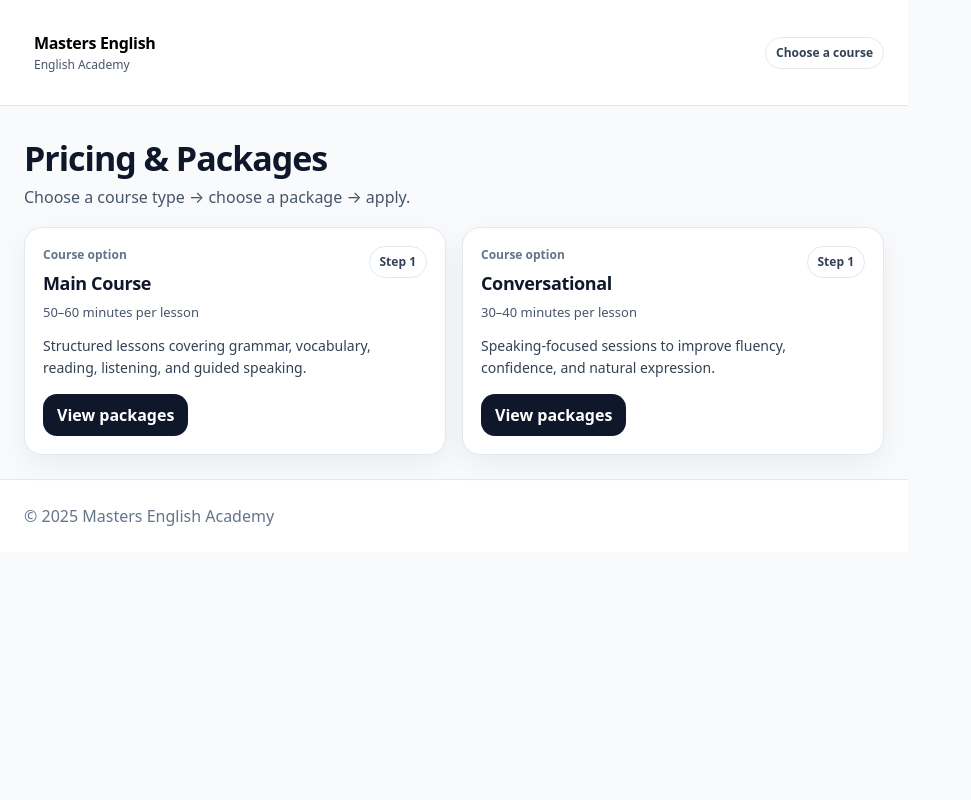
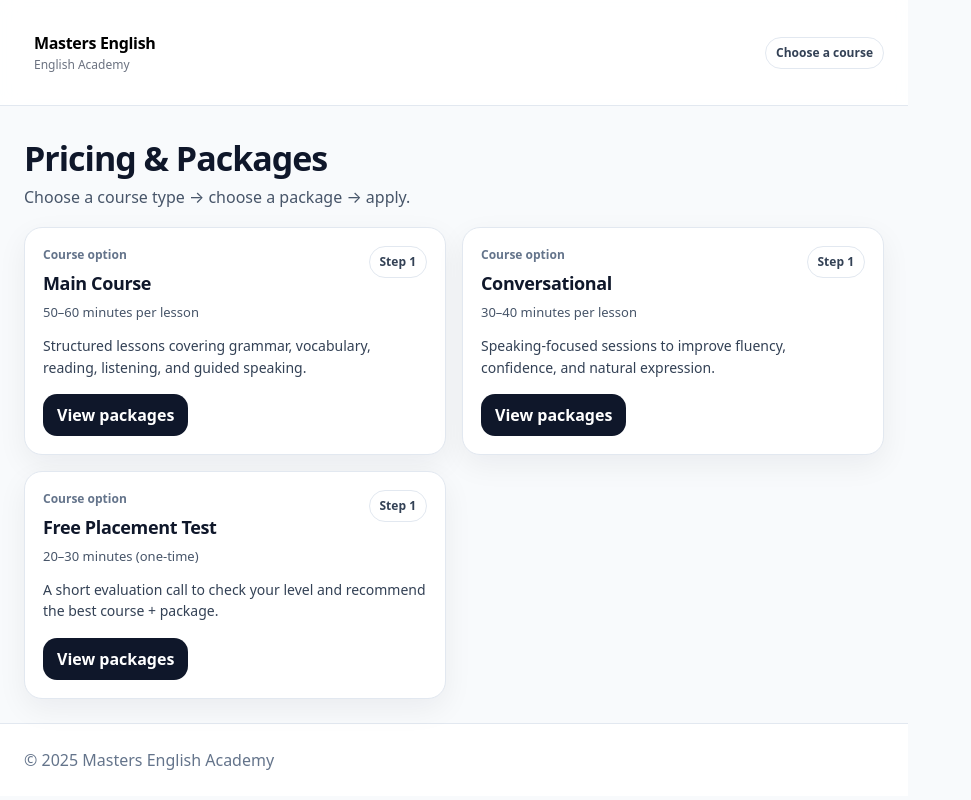
Before and after one commit to mastersenglishco/MastersEnglish, a React (Vite) app: page / in a window 1280 px wide. Shown: the whole page, without its empty margins (0-971 px from the left). Built offline with nearby package versions, Linux system fonts and the light colour scheme.

Commit message:
Add free placement test option and update header colors

```diff
--- a/src/App.jsx
+++ b/src/App.jsx
@@ -26,6 +26,13 @@ const COURSE_TYPES = [
     description:
       "Speaking-focused sessions to improve fluency, confidence, and natural expression.",
   },
+  {
+    id: "placement",
+    title: "Free Placement Test",
+    subtitle: "20–30 minutes (one-time)",
+    description:
+      "A short evaluation call to check your level and recommend the best course + package.",
+  },
 ];
 
 // Packages are grouped per course type
@@ -42,6 +49,15 @@ const PACKAGES = {
     { id: "c10", lessons: 10, price: "$90", title: "Fluency Starter", per: "$9 per lesson" },
     { id: "c20", lessons: 20, price: "$160", title: "Talk-a-Lot Plan", per: "$8 per lesson" },
     { id: "c40", lessons: 40, price: "$280", title: "Conversation Pro", per: "$7 per lesson" },
+  ],
+  placement: [
+    {
+      id: "p1",
+      lessons: 1,
+      price: "Free",
+      title: "Book a Free Placement Test",
+      per: "Free (one-time)",
+    },
   ],
 };
 
@@ -561,8 +577,8 @@ const css = `
     border-radius:14px;
   }
   .brand:hover{ background:var(--soft); }
-  .brandName{ font-weight:900; letter-spacing:-.02em; }
-  .brandSub{ font-size:12px; color:var(--muted); margin-top:2px; }
+  .brandName{ font-weight:900; letter-spacing:-.02em; color:#000; }
+  .brandSub{ font-size:12px; color:#6b7280; margin-top:2px; }
 
   .badge{
     display:inline-flex;
```
